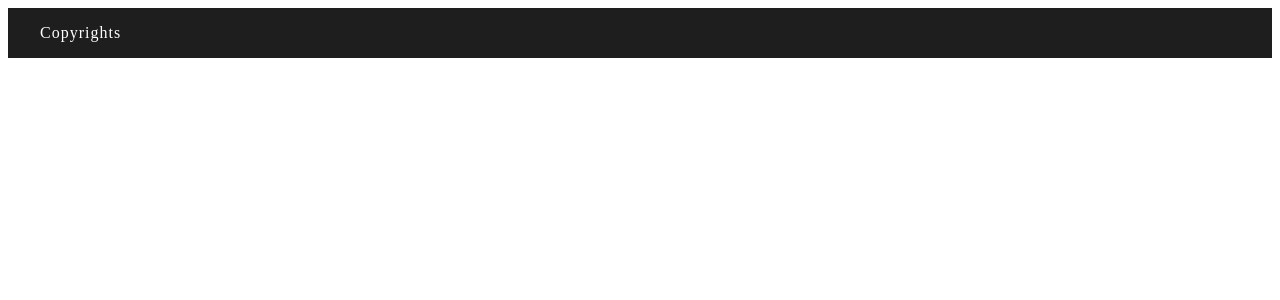
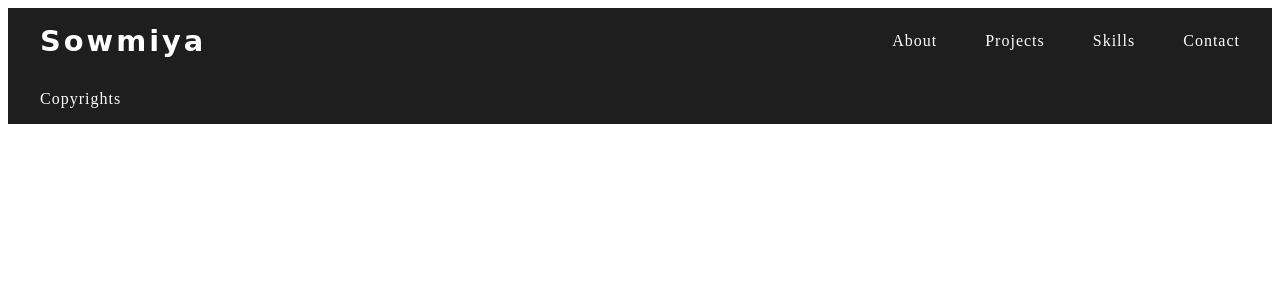
Before and after one commit to sowmiyacodes/portfolio-pda, a React (Create React App) app: page /project in a window 1280 px wide. Before the commit this address had no page. Shown: the top 300 px of the page. Built offline with nearby package versions, Linux system fonts and the light colour scheme.

Commit message:
Revert "changes navbar to routes"
This reverts commit b70abb89c3afdb03f454d65f54a296eda86843a7.

```diff
--- a/src/App.js
+++ b/src/App.js
@@ -12,10 +12,9 @@ function App() {
   return (
     <div className="App">
       <Router>
-
+          <Navbar/>
           <Routes>
-            <Route path="/" element = {<Navbar/>}/>
-            <Route path="/portfolio-pda/about" element = {<About/>}/>
+            <Route path="/portfolio-pda" element = {<About/>}/>
             <Route path = "/portfolio-pda/project" element= {<Project/>}/>
             <Route path = "/portfolio-pda/skill" element= {<Skill/>}/>
             <Route path = "/portfolio-pda/contact" element= {<Contact/>}/>
--- a/src/navbar.js
+++ b/src/navbar.js
@@ -8,7 +8,7 @@ export default function navbar()
            <nav className="flex justify-between items-center px-8 py-4 bg-stone-800 text-white shadow-lg">
             <h1 className="text-xl font-bold">Sowmiya</h1>
             <ul className="flex space-x-6">
-                    <li><Link to="/portfolio-pda/about" className="hover:text-yellow-400">About</Link></li>
+                    <li><Link to="/portfolio-pda" className="hover:text-yellow-400">About</Link></li>
                     <li><Link to="/portfolio-pda/project" className="hover:text-yellow-400">Projects</Link></li>
                     <li><Link to="/portfolio-pda/skill" className="hover:text-yellow-400">Skills</Link></li>
                     <li><Link to="/portfolio-pda/contact" className="hover:text-yellow-400">Contact</Link></li>
```
